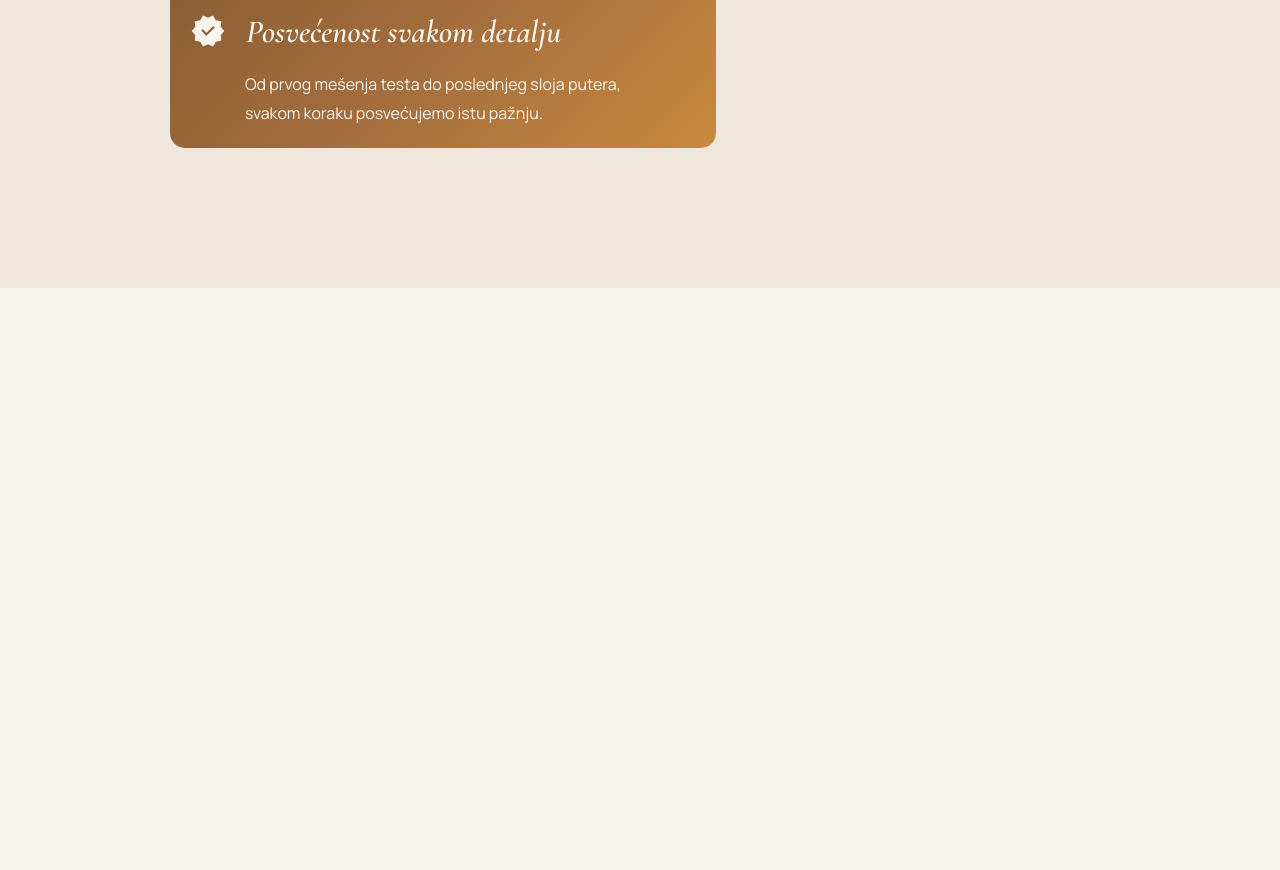
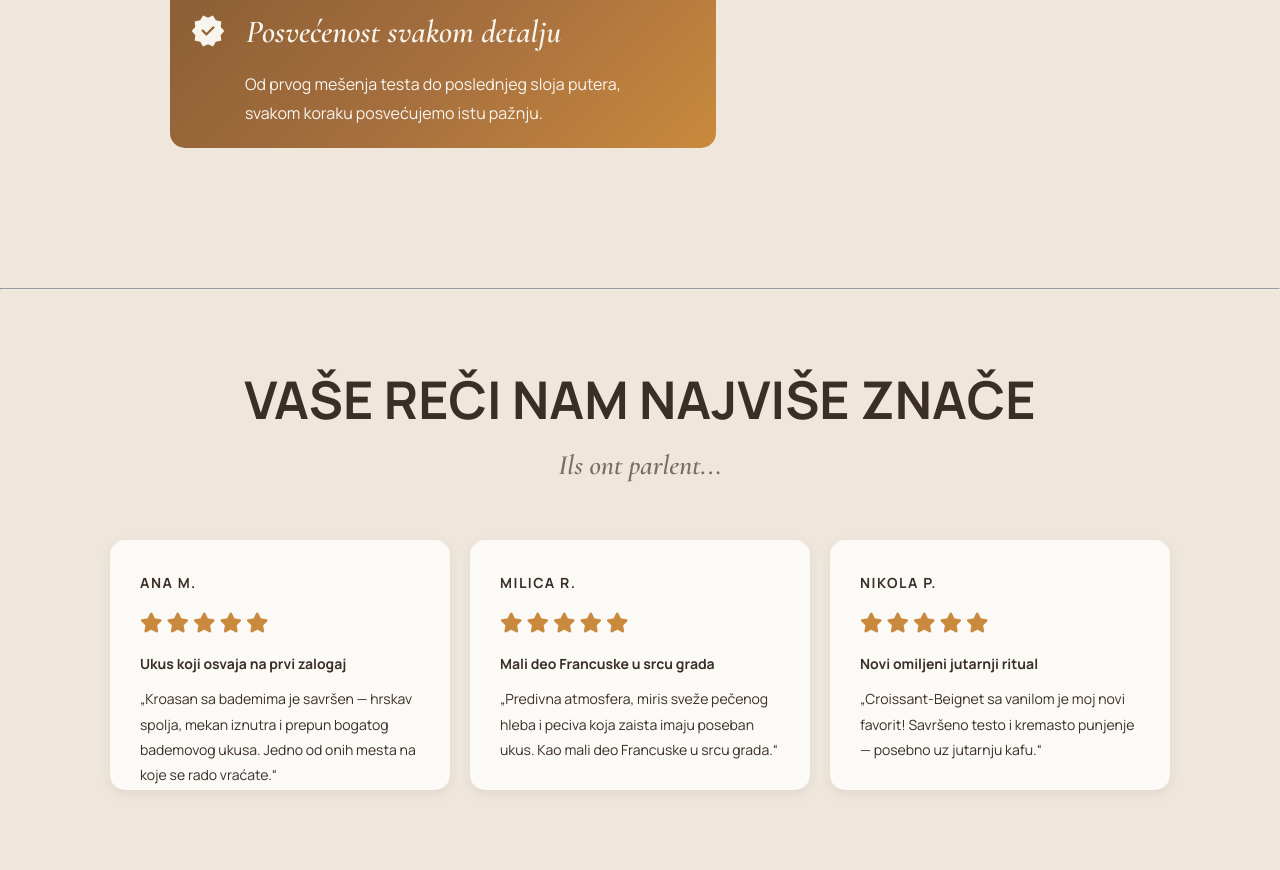
Before and after one commit to MilaMladenovic/html_css_projekat, a plain HTML site: page index.html in a window 1280 px wide. Shown: the part 5776-6646 px from the top of the page. Before the commit the page ends 6064 px from the top, so only its background shows below. Drawn offline with nearby package versions, Linux system fonts and the light colour scheme.

Commit message:
Zavrsena sekcija Preporuke

```diff
--- a/css/style.css
+++ b/css/style.css
@@ -544,6 +544,85 @@ body {
   'opsz' 48
 }
 
+
+/*PREPORUKE SEKCIJA */
+
+.preporuke-sekcija {
+  background-color: #efe7db;
+  padding: 30px 60px;
+}
+
+.preporuke-content {
+  padding: 50px;
+  border-radius: 3px;
+}
+
+.preporuke-header {
+  text-align: center;
+
+}
+
+.preporuke-header h2 {
+  font-family: "Manrope", sans-serif;
+  font-size: 52px;
+  font-style: normal;
+  font-weight: bold;
+  text-transform: uppercase;
+  margin-bottom: 10px;
+}
+
+.preporuke-header h3 {
+  color: #7C6D63;
+  font-family: "Cormorant Garamond", serif;
+  font-size: 28px;
+  font-style: italic;
+}
+
+.preporuke-header p {
+  max-width: 650px;
+  margin: 20px auto;
+}
+
+.preporuke-grid {
+  display: grid;
+  grid-template-columns: 1fr 1fr 1fr;
+  gap: 20px;
+  margin-top: 50px;
+}
+
+.preporuka {
+  background-color: #FCFAF6;
+  width: 100%;
+  height: 250px;
+  padding: 30px;
+  font-size: 14px;
+  border-radius: 15px;
+  box-shadow: 0 4px 12px rgba(58, 46, 39, 0.08);
+  transition: transform 0.3s ease, box-shadow 0.3s ease;
+}
+
+.preporuka:hover {
+  transform: translateY(-8px);
+  box-shadow: 0 12px 28px rgba(58, 46, 39, 0.14);
+}
+
+.ime-kupca {
+  text-transform: uppercase;
+  letter-spacing: 1.5px;
+  font-weight: bold;
+  margin-bottom: 10px;
+}
+
+.zvezdice {
+  color: #c98a3d;
+  font-size: 20px;
+}
+
+.preporuka h4 {
+  margin: 10px 0;
+  font-weight: bold;
+}
+
 @keyframes slideInLeft {
   from {
     opacity: 0;
--- a/index.html
+++ b/index.html
@@ -1,5 +1,5 @@
 <!doctype html>
-<html lang="en">
+<html lang="sr">
   <head>
     <meta charset="UTF-8" />
     <meta name="viewport" content="width=device-width, initial-scale=1.0" />
@@ -330,5 +330,69 @@
         </div>
       </div>
     </section>
+
+    <hr />
+
+    <section class="preporuke-sekcija">
+      <div class="preporuke-content">
+        <div class="preporuke-header">
+          <h2>VAŠE REČI NAM NAJVIŠE ZNAČE</h2>
+          <h3>Ils ont parlent...</h3>
+        </div>
+
+        <div class="preporuke-grid">
+          <div class="preporuka">
+            <p class="ime-kupca">Ana M.</p>
+            <div class="zvezdice">
+              <i class="fa-solid fa-star"></i>
+              <i class="fa-solid fa-star"></i>
+              <i class="fa-solid fa-star"></i>
+              <i class="fa-solid fa-star"></i>
+              <i class="fa-solid fa-star"></i>
+            </div>
+            <h4>Ukus koji osvaja na prvi zalogaj</h4>
+            <p>
+              „Kroasan sa bademima je savršen — hrskav spolja, mekan iznutra i
+              prepun bogatog bademovog ukusa. Jedno od onih mesta na koje se
+              rado vraćate.“
+            </p>
+          </div>
+
+          <div class="preporuka">
+            <p class="ime-kupca">Milica R.</p>
+            <div class="zvezdice">
+              <i class="fa-solid fa-star"></i>
+              <i class="fa-solid fa-star"></i>
+              <i class="fa-solid fa-star"></i>
+              <i class="fa-solid fa-star"></i>
+              <i class="fa-solid fa-star"></i>
+            </div>
+
+            <h4>Mali deo Francuske u srcu grada</h4>
+            <p>
+              „Predivna atmosfera, miris sveže pečenog hleba i peciva koja
+              zaista imaju poseban ukus. Kao mali deo Francuske u srcu grada.“
+            </p>
+          </div>
+
+          <div class="preporuka">
+            <p class="ime-kupca">Nikola P.</p>
+            <div class="zvezdice">
+              <i class="fa-solid fa-star"></i>
+              <i class="fa-solid fa-star"></i>
+              <i class="fa-solid fa-star"></i>
+              <i class="fa-solid fa-star"></i>
+              <i class="fa-solid fa-star"></i>
+            </div>
+
+            <h4>Novi omiljeni jutarnji ritual</h4>
+            <p>
+              „Croissant-Beignet sa vanilom je moj novi favorit! Savršeno testo
+              i kremasto punjenje — posebno uz jutarnju kafu.“
+            </p>
+          </div>
+        </div>
+      </div>
+    </section>
   </body>
 </html>
```
